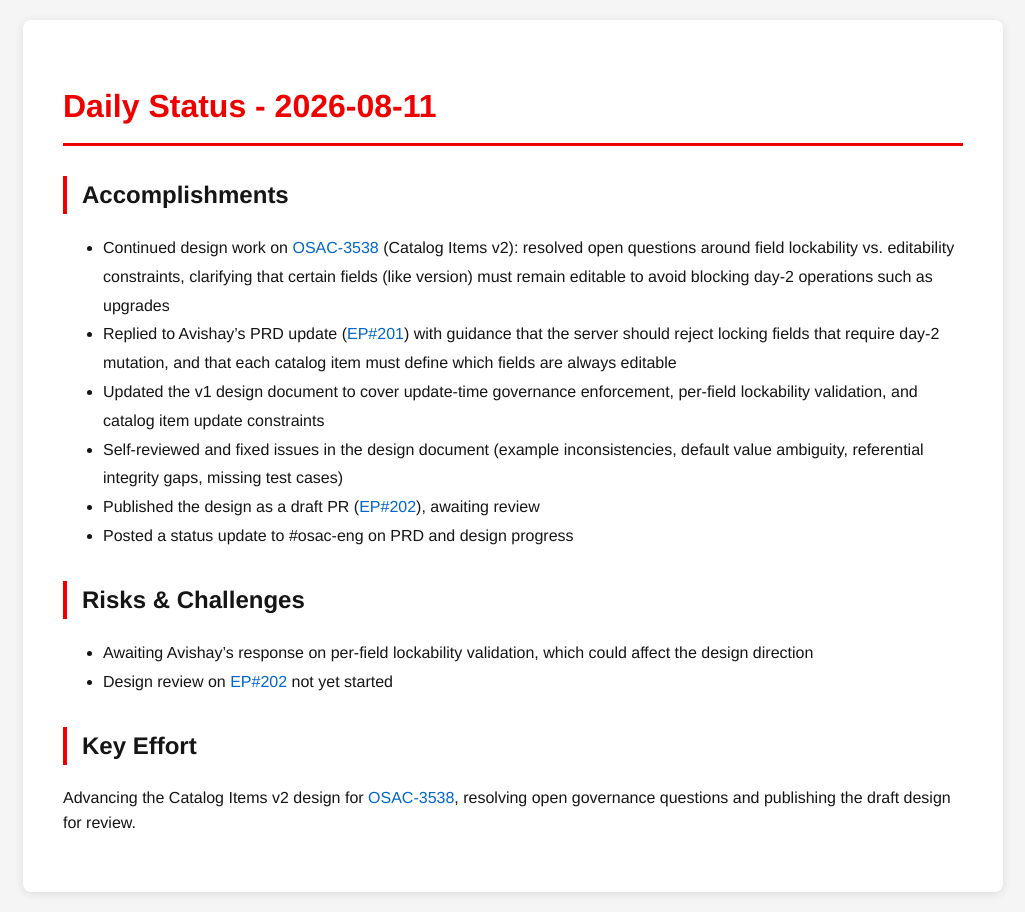
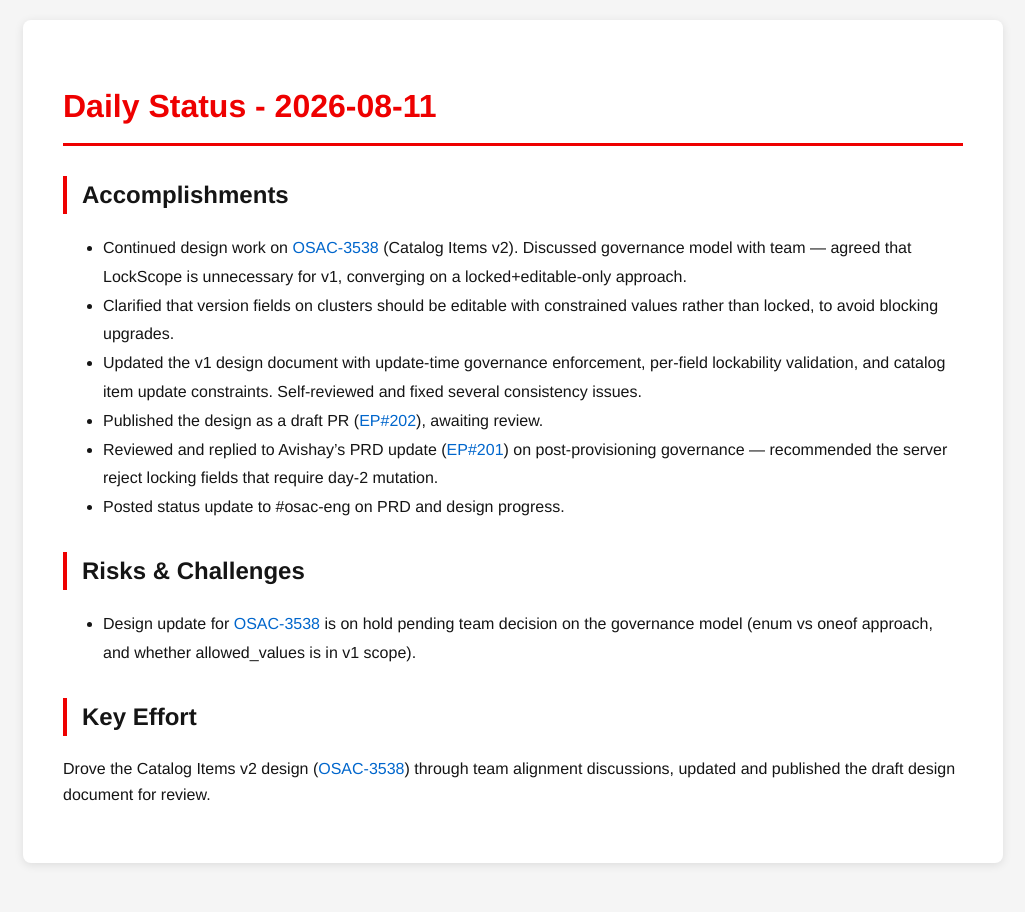
Before and after one commit to tzvatot/daily-status, a Jekyll site: the page built from 2026-08-11.md, in a window 1280 px wide. Shown: the whole page, without its empty margins (127-1152 px from the left). Built offline with Jekyll 4.4.1, drawn with Linux system fonts in a browser that asks for light colours.

Commit message:
Daily status update - 2026-08-11

```diff
--- a/2026-08-11.md
+++ b/2026-08-11.md
@@ -7,16 +7,15 @@ date: 2026-08-11
 # Daily Status - 2026-08-11
 
 ## Accomplishments
-- Continued design work on [OSAC-3538](https://redhat.atlassian.net/browse/OSAC-3538) (Catalog Items v2): resolved open questions around field lockability vs. editability constraints, clarifying that certain fields (like version) must remain editable to avoid blocking day-2 operations such as upgrades
-- Replied to Avishay's PRD update ([EP#201](https://github.com/osac-project/enhancement-proposals/pull/201)) with guidance that the server should reject locking fields that require day-2 mutation, and that each catalog item must define which fields are always editable
-- Updated the v1 design document to cover update-time governance enforcement, per-field lockability validation, and catalog item update constraints
-- Self-reviewed and fixed issues in the design document (example inconsistencies, default value ambiguity, referential integrity gaps, missing test cases)
-- Published the design as a draft PR ([EP#202](https://github.com/osac-project/enhancement-proposals/pull/202)), awaiting review
-- Posted a status update to #osac-eng on PRD and design progress
+- Continued design work on [OSAC-3538](https://redhat.atlassian.net/browse/OSAC-3538) (Catalog Items v2). Discussed governance model with team — agreed that LockScope is unnecessary for v1, converging on a locked+editable-only approach.
+- Clarified that version fields on clusters should be editable with constrained values rather than locked, to avoid blocking upgrades.
+- Updated the v1 design document with update-time governance enforcement, per-field lockability validation, and catalog item update constraints. Self-reviewed and fixed several consistency issues.
+- Published the design as a draft PR ([EP#202](https://github.com/osac-project/enhancement-proposals/pull/202)), awaiting review.
+- Reviewed and replied to Avishay's PRD update ([EP#201](https://github.com/osac-project/enhancement-proposals/pull/201)) on post-provisioning governance — recommended the server reject locking fields that require day-2 mutation.
+- Posted status update to #osac-eng on PRD and design progress.
 
 ## Risks & Challenges
-- Awaiting Avishay's response on per-field lockability validation, which could affect the design direction
-- Design review on [EP#202](https://github.com/osac-project/enhancement-proposals/pull/202) not yet started
+- Design update for [OSAC-3538](https://redhat.atlassian.net/browse/OSAC-3538) is on hold pending team decision on the governance model (enum vs oneof approach, and whether allowed_values is in v1 scope).
 
 ## Key Effort
-Advancing the Catalog Items v2 design for [OSAC-3538](https://redhat.atlassian.net/browse/OSAC-3538), resolving open governance questions and publishing the draft design for review.
+Drove the Catalog Items v2 design ([OSAC-3538](https://redhat.atlassian.net/browse/OSAC-3538)) through team alignment discussions, updated and published the draft design document for review.
```
